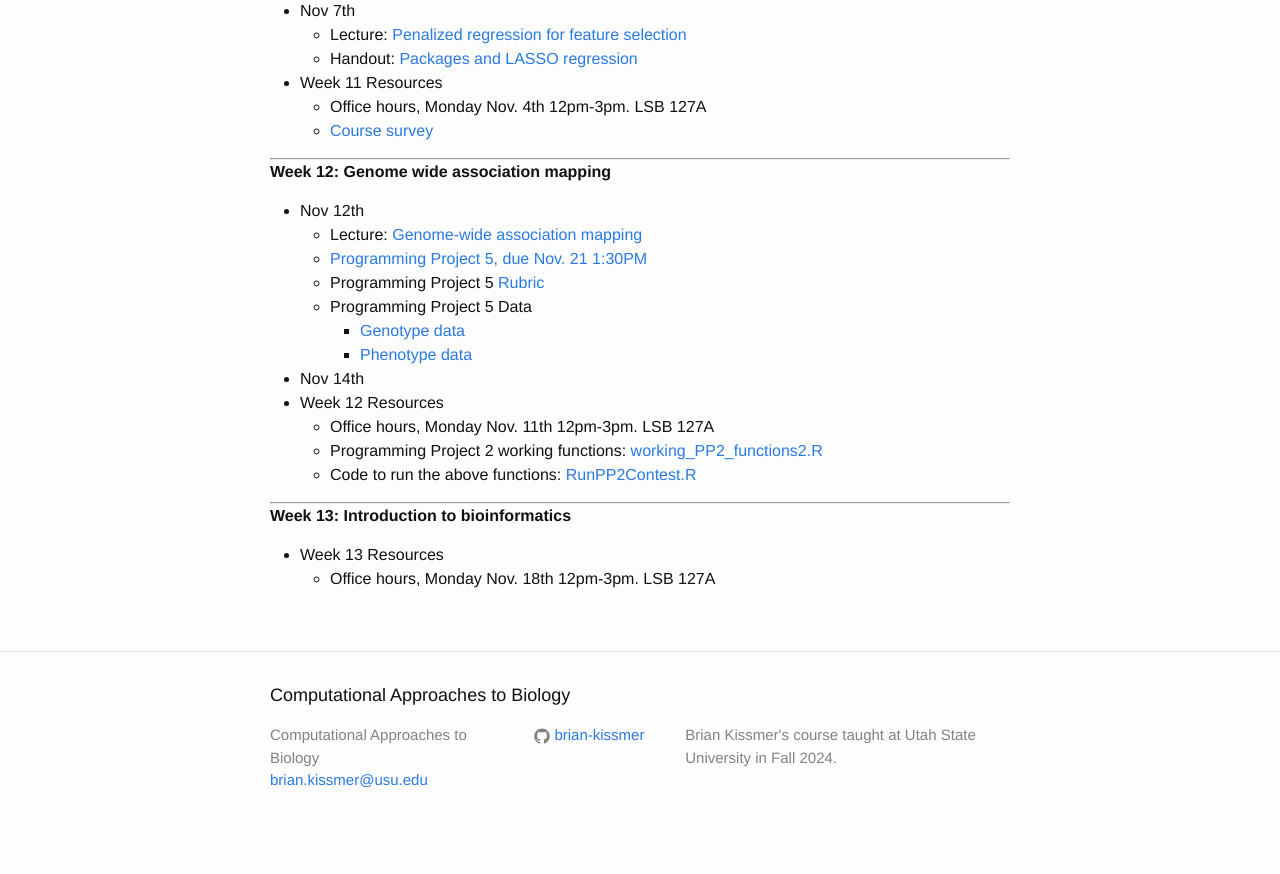
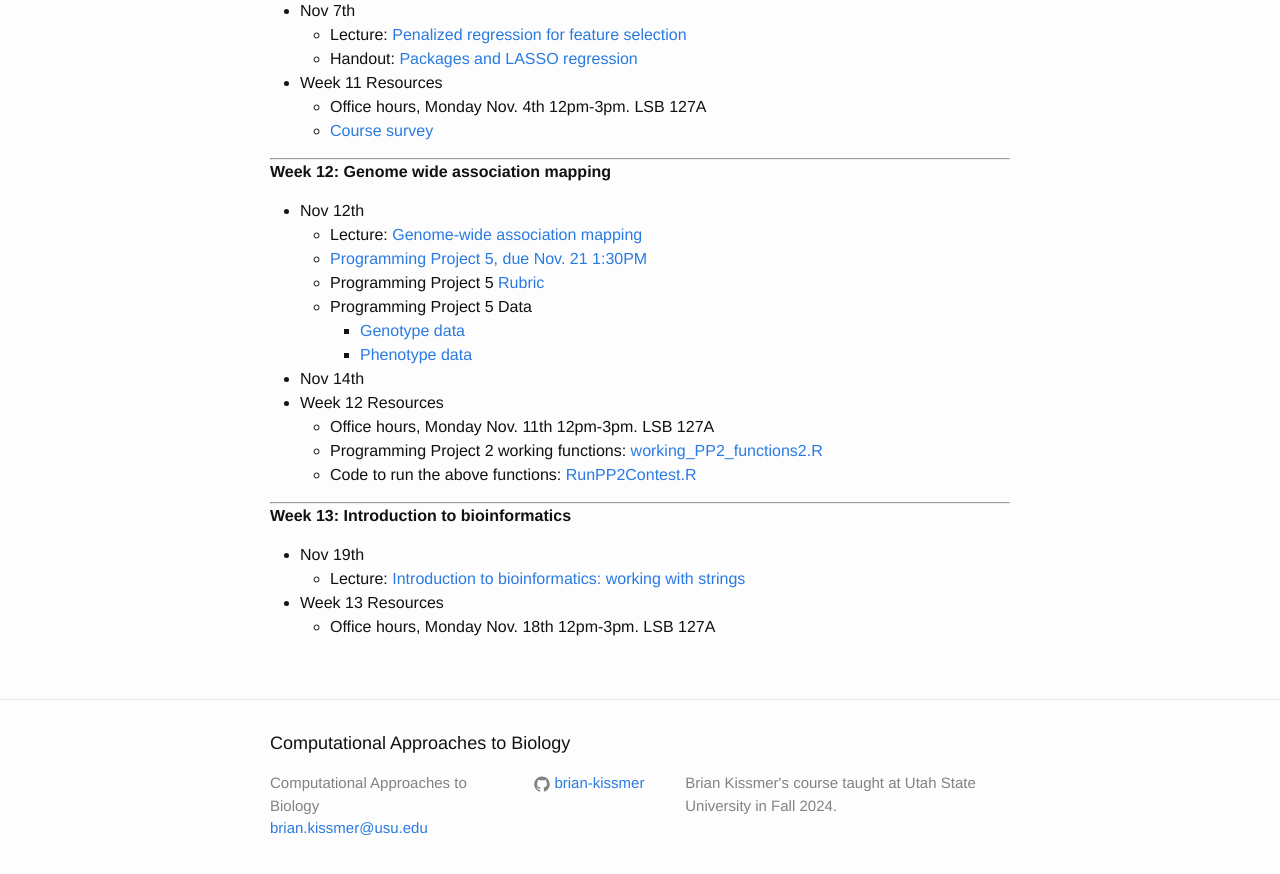
Before and after one commit to brian-kissmer/brian-kissmer.github.io, a Jekyll site: the page built from Schedule.md, in a window 1280 px wide and 900 px high, scrolled down 3240 px. Shown: the top 874 px of the window. Built offline with Jekyll 4.4.1, drawn with Linux system fonts in a browser that asks for light colours; before the commit the page ends 4092 px from its top, so only the background shows below that.

Commit message:
Update Schedule.md

```diff
--- a/Schedule.md
+++ b/Schedule.md
@@ -181,5 +181,7 @@ layout: page
 
 ***
 **Week 13: Introduction to bioinformatics**
+* Nov 19th
+  * Lecture: [Introduction to bioinformatics: working with strings]({{ site.baseurl }}/slides/Nov 19 slides.pdf)
 * Week 13 Resources
     * Office hours, Monday Nov. 18th 12pm-3pm. LSB 127A
```
